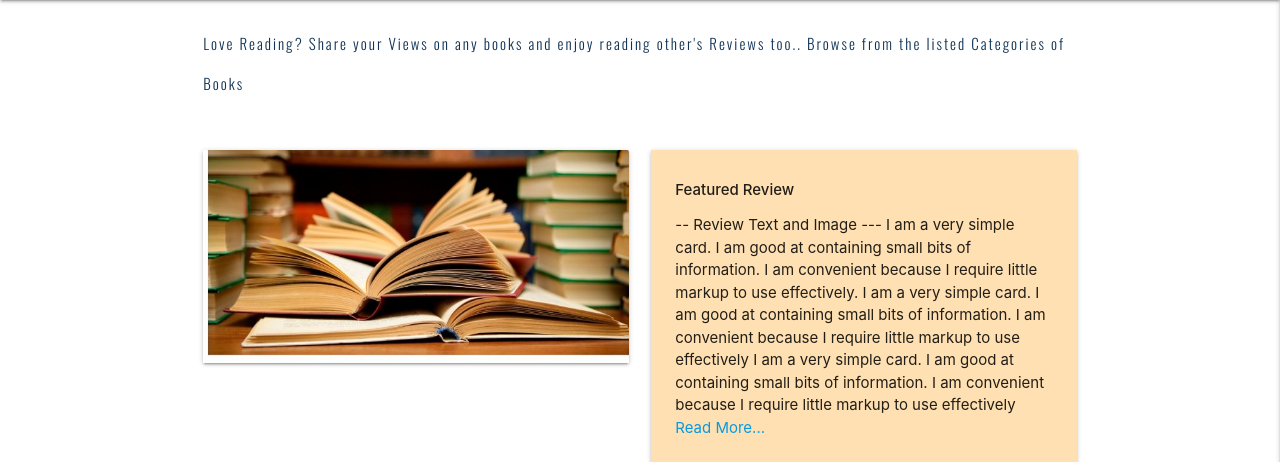
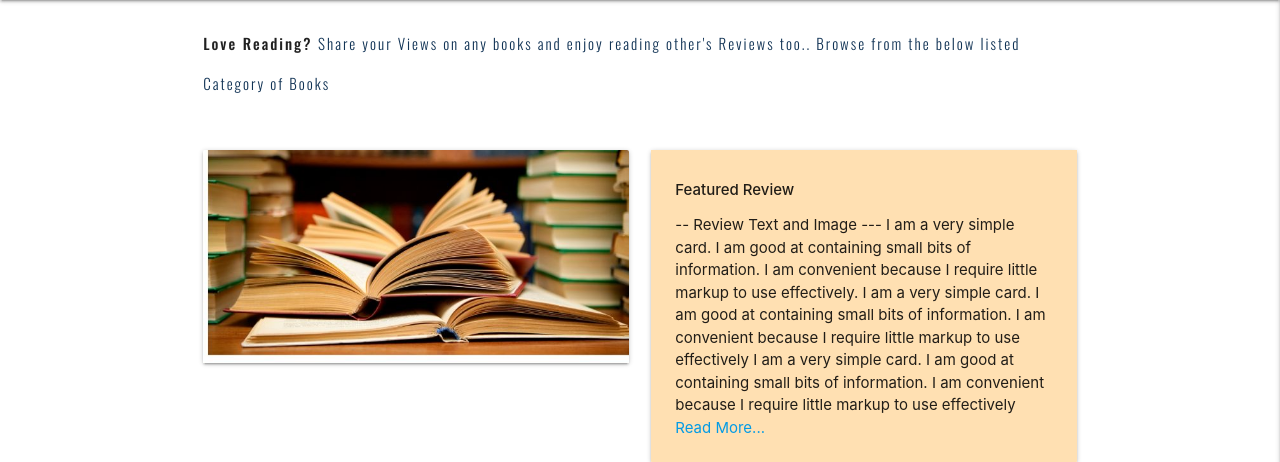
Before and after one commit to Anindita123-code/Milestone3_Data_Centric, a Flask app: page / in a window 1280 px wide. Shown: the part 64-526 px from the top of the page. Run offline with Flask 2, Linux system fonts and the light colour scheme; data that the repository does not hold is empty; some libraries are stand-ins or nearby versions.

Commit message:
Home Page Category wise book display

```diff
--- a/app.py
+++ b/app.py
@@ -307,7 +307,7 @@ def filtered_books():
 
             books = mongo.db.books.find(query)
         if books.count() == 0:
-            flash("Your search did not find any mathing records")
+            flash("Your search did not find any matching records")
         else:
             flash("Your search returned {} Record(s)".format(books.count()))
 
@@ -315,6 +315,13 @@ def filtered_books():
                            books=books, search_categories=categories)
 
 
+@app.route('/category_list/<category>')
+def category_list(category):
+    books = mongo.db.books.find({"category_name": category})
+    flash("{} Book(s) found under {} category".format(books.count(), category))
+    return render_template("display_books.html", books=books)
+
+
 if __name__ == "__main__":
     app.run(host=os.environ.get("IP"),
             port=int(os.environ.get("PORT")),
--- a/static/css/style.css
+++ b/static/css/style.css
@@ -7,7 +7,7 @@ nav {
 
 .tagline{
     font-family: "Oswald", sans-serif;
-    size: 20px;
+    size: 25px;
     font-weight: 300;
     color: #123456;
     line-height: 40px;
@@ -18,6 +18,7 @@ nav {
     font-family: "Oswald", sans-serif;
     font-weight: 500;
     size: 20px;
+    letter-spacing: 2px;
     line-height: 40px;
 }
 
@@ -103,6 +104,10 @@ h5{
 .btn-small{
     margin: 5px;
 }
+#homeCategories .btn{
+    margin: 1px 1px;
+    letter-spacing: -1px;
+}
 
 .padding{
     padding-left: 30px;
--- a/templates/display_books.html
+++ b/templates/display_books.html
@@ -1,7 +1,7 @@
 {% extends "base.html" %}
 {% block  content %}
 
-<h5 class="center-align tagline-emphasis">Books List</h5>
+<h5 class="center-align tagline-emphasis">Books List - {{ session.user }}</h5>
 <div class="container row">
 
 
@@ -36,7 +36,8 @@
                         <p>Author: {{ book.author_name }} </p>
                         <p> {{ book.description }}</p>
                     </div>
-                    {% if book.added_by|lower == session.user|lower %}
+                    {% if not session.user  %}
+                        {%  if book.added_by|lower == session.user|lower %}
                             <!-- Modal Trigger -->
                             <div class="center-align">
                                 <button data-target="modal1" class="btn-small brown accent-4 modal-trigger"><i class="fas fa-trash-alt"></i></button>
@@ -55,6 +56,7 @@
                             </div>
 
                         {% endif %}
+                    {%  endif  %}
                     </div>
 
             </div>
--- a/templates/home.html
+++ b/templates/home.html
@@ -4,10 +4,11 @@
         <div class="container">
             <div class="row">
                 <div class="col s12 m12, l12">
-                    <span class="tagline">Love Reading? </span> <span class="tagline">Share your Views on any books and enjoy reading other's Reviews too.. Browse from the listed Categories of Books</span>
-                    <div class="row l8 m8 s12">
+                    <span class="tagline-emphasis">Love Reading? </span> <span class="tagline">Share your Views on any books and enjoy reading other's Reviews too..
+                        Browse from the below listed Category of Books</span>
+                    <div class="row l8 m8 s12" id="homeCategories">
                     {% for category in categories %}
-                        <a class="btn deep-orange darken-4">{{ category.category_name }}</a>
+                        <a class="btn deep-orange darken-4" href="{{ url_for('category_list', category=category.category_name) }}">{{ category.category_name }}</a>
                     {% endfor %}
                     </div>
                 </div>
```
Lines whose indentation alone changed are shown as unchanged.
